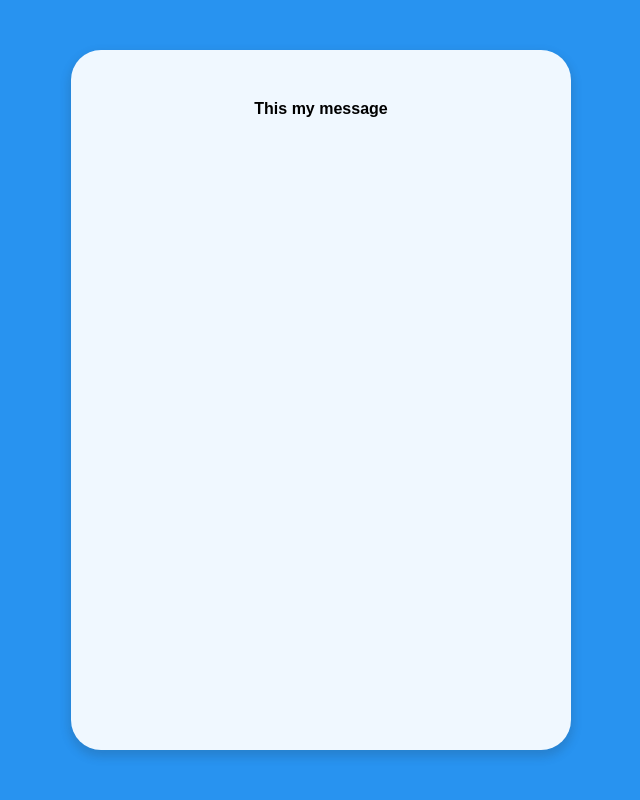
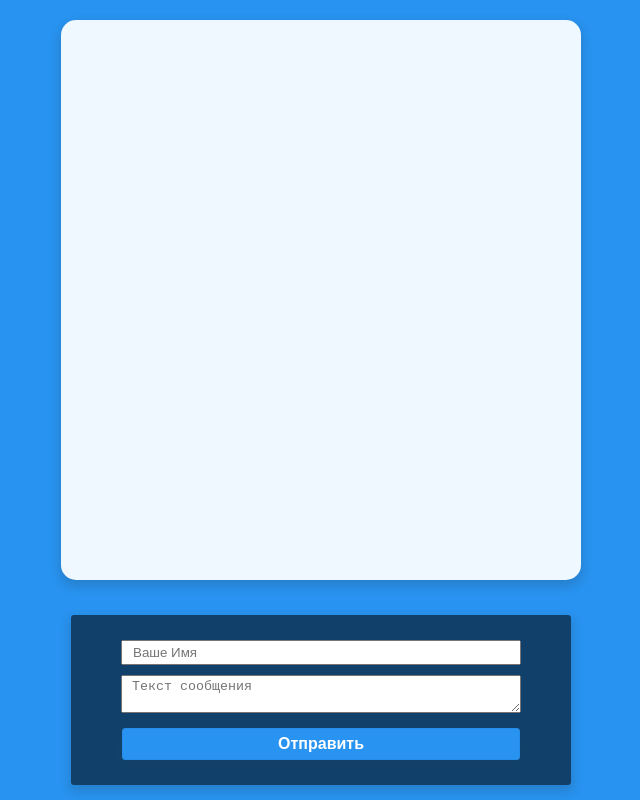
Before and after one commit to kochenov/react-lesson, a React (Create React App) app: page / in a window 1280 px wide. Shown: the whole page, without its empty margins (319-959 px from the left). Built offline with nearby package versions, Linux system fonts and the light colour scheme.

Commit message:
lesson 2

```diff
--- a/src/App.js
+++ b/src/App.js
@@ -1,13 +1,44 @@
+import React, { useState, useEffect } from "react";
+import Form from "./Form";
 import Message from "./Message";
 import "./message.scss";
 
 function App() {
-  const textMessage = "This my message";
+  const [messages, setMessage] = useState([]);
+
+  const createMessage = (newMessage) => {
+    setMessage([...messages, newMessage]);
+  };
+
+  useEffect(() => {
+    if (messages.length > 0) {
+      let lastMsg = messages[messages.length - 1];
+      let robotMsg = {
+        id: Date.now(),
+        author: "Робот Вася",
+        textMessage:
+          "Здравствуйте, " +
+          lastMsg.author +
+          ". Ваше сообщение принято к рассмотрению! Ожидайте ответа специалиста.",
+      };
+      if (lastMsg.author !== "Робот Вася") {
+        setTimeout(() => {
+          setMessage([...messages, robotMsg]);
+        }, 1500);
+      }
+    }
+  }, [messages]);
+
   return (
     <div className="App">
-      <header className="App-header">
-        <Message text={textMessage} />
+      <header>
+        <div className="App-header">
+          {messages.map((message) => (
+            <Message message={message} key={message.id} />
+          ))}
+        </div>
       </header>
+      <Form create={createMessage} />
     </div>
   );
 }
--- /dev/null
+++ b/src/Form.js
@@ -0,0 +1,51 @@
+import React, { useState } from "react";
+import "./form.scss";
+
+const Form = ({ create }) => {
+  const [message, setMessage] = useState({
+    author: "",
+    textMessage: "",
+  });
+
+  const addNewMessage = (e) => {
+    e.preventDefault();
+    const newMessage = {
+      ...message,
+      id: Date.now(),
+    };
+
+    setTimeout(() => {
+      create(newMessage);
+      window.scrollTo(500, document.body.scrollHeight, { behavior: "smooth" });
+    }, 1);
+    setMessage({ author: message.author, textMessage: "" });
+  };
+  return (
+    <div className="wrap">
+      <form className="form">
+        <div className="form-control">
+          <input
+            onChange={(e) => setMessage({ ...message, author: e.target.value })}
+            type="text"
+            placeholder="Ваше Имя"
+            value={message.author}
+          />
+        </div>
+        <div className="form-control">
+          <textarea
+            onChange={(e) =>
+              setMessage({ ...message, textMessage: e.target.value })
+            }
+            placeholder="Текст сообщения"
+            value={message.textMessage}
+          />
+        </div>
+        <div className="msg-btn">
+          <button onClick={addNewMessage}>Отправить</button>
+        </div>
+      </form>
+    </div>
+  );
+};
+
+export default Form;
--- a/src/Message.js
+++ b/src/Message.js
@@ -1,7 +1,8 @@
-const Message = (probs) => {
+const Message = ({ message }) => {
   return (
     <div className="message">
-      <p> {probs.text}</p>
+      <p> {message.author}</p>
+      <blockquote>{message.textMessage}</blockquote>
     </div>
   );
 };
--- /dev/null
+++ b/src/form.scss
@@ -0,0 +1,59 @@
+.App {
+    position: relative;
+}
+
+.wrap {
+    position: fixed;
+    bottom: 0px;
+    margin-top: 400px;
+    width: 100%;
+}
+
+.form {
+    width: 500px;
+    margin: 15px auto;
+    padding: 20px 0;
+    border-radius: 3px;
+    background-color: rgba(0, 0, 0, 0.557);
+    display: flex;
+    justify-content: center;
+    flex-direction: column;
+    align-items: center;
+    box-shadow: 0px 5px 10px 2px rgba(34, 60, 80, 0.2);
+
+    &-control {
+        display: flex;
+        flex-direction: column;
+        width: 400px;
+
+        input,
+        textarea {
+            margin: 5px 0;
+            padding: 3px 10px;
+
+        }
+    }
+
+    .msg-btn {
+        padding: 10px 0 5px 0;
+        width: 100%;
+
+        button {
+            display: block;
+            background-color: rgb(40, 147, 240);
+            border: 1px solid rgb(37, 141, 231);
+            border-radius: 3px;
+            color: #fff;
+            font-size: 16px;
+            font-weight: 600;
+            padding: 6px 155px;
+            cursor: pointer;
+            margin: 0 auto;
+            box-shadow: 0px 5px 10px 2px rgba(34, 60, 80, 0.1);
+
+            &:hover {
+                background-color: rgb(6, 104, 189);
+            }
+        }
+    }
+}
--- a/src/message.scss
+++ b/src/message.scss
@@ -3,30 +3,68 @@
     padding: 0;
 }
 
+html {
+    height: 100%;
+}
+
 body {
     background-color: rgb(40, 147, 240);
-    min-height: 80vh;
 }
 
 .App {
     width: 100%;
+    height: 100%;
+    padding-bottom: 200px;
+}
+
+header {
+    display: block;
+    width: 500px;
+    margin: 0 auto;
+    min-height: calc(80vh - 100px);
+    background-color: aliceblue;
+    border-radius: 15px;
+    box-shadow: 0px 5px 10px 2px rgba(34, 60, 80, 0.2);
+    padding: 10px;
+    overflow-y: auto;
+    margin: 20px auto 0px auto;
 }
 
 .App-header {
-    width: 500px;
-    min-height: calc(100vh - 100px);
-    margin: 50px auto;
-    background-color: aliceblue;
-    border-radius: 30px;
-    box-shadow: 0px 5px 10px 2px rgba(34, 60, 80, 0.2);
+    display: flex;
+    flex-direction: column;
+    align-items: flex-end;
+    justify-content: flex-end;
+    min-height: calc(80vh - 100px);
+
+
 }
 
 .message {
-    padding: 50px;
+    padding: 20px 20px 0 20px;
     text-align: center;
     color: black;
     font-family: Arial, Helvetica, sans-serif;
-    font-weight: 600;
-    font-size: 16px;
-    margin: 0 auto;
+    display: flex;
+    flex-direction: column;
+
+    p {
+        padding-right: 10px;
+        padding-bottom: 5px;
+        text-align: right;
+        font-size: 12px;
+        font-weight: 600;
+    }
+
+    blockquote {
+        padding: 10px 10px 10px 15px;
+        font-weight: 300;
+        font-size: 12px;
+        display: inline-block;
+        align-self: flex-end;
+        text-align: right;
+        background-color: rgba(40, 147, 240, 0.245);
+        border-radius: 10px;
+
+    }
 }
```
